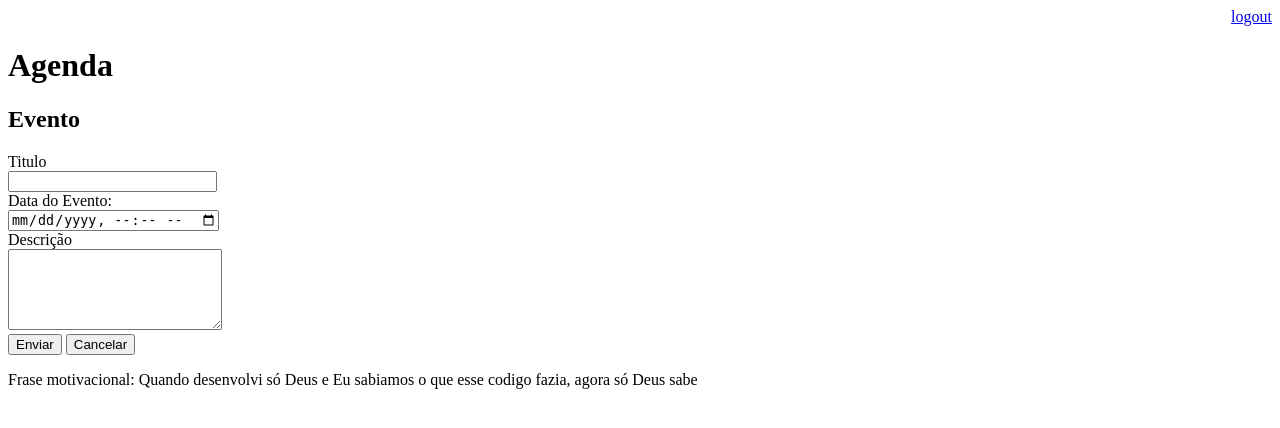
After one commit to vgerminari98/DjangoAgenda, a Django app: page /agenda/evento/ in a window 1280 px wide. The commit adds this page. Shown: the top 428 px of the page. Run offline with Django 4.2, Linux system fonts and the light colour scheme; a user stored in the database is signed in.

Commit message:
Criacao da views de insercao de eventos no sistema

```diff
--- a/agenda/urls.py
+++ b/agenda/urls.py
@@ -21,6 +21,8 @@ from django.views.generic import RedirectView
 urlpatterns = [
     path('admin/', admin.site.urls),
     path('agenda/', views.listaEventos),
+    path('agenda/evento/', views.evento),
+    path('agenda/evento/submit', views.submit_evento),
     path('login/', views.login_user),
     path('login/submit', views.submit_login),
     path('logout/', views.logout_user),
--- a/core/views.py
+++ b/core/views.py
@@ -34,3 +34,22 @@ def listaEventos(request):
 def logout_user(request):
     logout(request)
     return redirect('/')
+
+@login_required(login_url='login/')
+def evento(request):
+    return render(request, 'evento.html')
+
+@login_required(login_url='login/')
+def submit_evento(request):
+    if request.POST:
+        titulo = request.POST.get('titulo')
+        data_evnto = request.POST.get('data_evnto')
+        descricao = request.POST.get('descricao')
+        usuario = request.user
+        Evento.objects.create(titulo=titulo,
+                              data_evento=data_evnto,
+                              descricao=descricao,
+                              usuario=usuario)
+
+
+    return redirect('/')
--- a/templates/agenda.html
+++ b/templates/agenda.html
@@ -2,7 +2,9 @@
 
 {% block content %}
     <h2>Agendamentos</h2>
-
+    <a href="evento/">
+        <button type="button">Novo Evento</button>
+    </a>
     <ul>
         {% for evento in eventos %}
             <li style="font-size: 18px ">{{ evento.titulo }} - {{ evento.get_data_criacao }}</li>
--- /dev/null
+++ b/templates/evento.html
@@ -0,0 +1,24 @@
+{% extends "model-page.html" %}
+
+{% block content %}
+
+<h2>Evento</h2>
+    <form action="submit" method="POST">{% csrf_token %}
+        <label>Titulo</label>
+        <br>
+        <input type="text" name="titulo" size="23">
+        <br>
+        <label>Data do Evento:</label>
+        <br>
+        <input type="datetime-local" name="data_evnto">
+        <br>
+        <label>Descrição</label>
+        <br>
+        <textarea name="descricao" rows="5" cols="24"></textarea>
+        <br>
+        <button type="submit">Enviar</button>
+        <a href="/">
+            <button type="button">Cancelar</button>
+        </a>
+    </form>
+{% endblock %}
```
Also changed, not shown: db.sqlite3, 1 other file.
